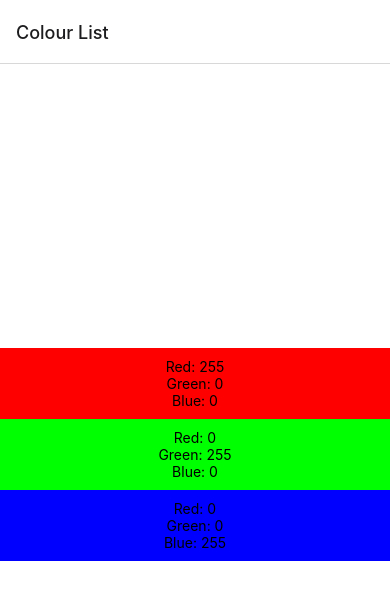
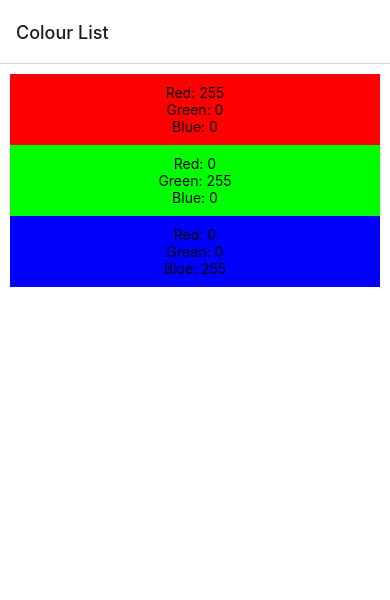
Before and after one commit to andrewtaiye/pcmob3-colours, a React Native app: screen / in a window 390 px wide. Shown: the top 600 px of the page. Built offline with nearby package versions, Linux system fonts and the light colour scheme.

Commit message:
added flatlist

```diff
--- a/App.js
+++ b/App.js
@@ -1,17 +1,25 @@
 import { StatusBar } from "expo-status-bar";
-import React from "react";
-import { StyleSheet, Text, View } from "react-native";
+import React, { useState } from "react";
+import { StyleSheet, Text, View, FlatList } from "react-native";
 import { createStackNavigator } from "@react-navigation/stack";
 import { NavigationContainer } from "@react-navigation/native";
 
 import BlockRGB from "./components/BlockRGB";
 
 function HomeScreen() {
+  const [colorArray, setColorArray] = useState([
+    { red: 255, green: 0, blue: 0, id: "0" },
+    { red: 0, green: 255, blue: 0, id: "1" },
+    { red: 0, green: 0, blue: 255, id: "2" },
+  ]);
+
+  function renderItem({ item }) {
+    return <BlockRGB red={item.red} green={item.green} blue={item.blue} />;
+  }
+
   return (
     <View style={styles.container}>
-      <BlockRGB red={255} green={0} blue={0} />
-      <BlockRGB red={0} green={255} blue={0} />
-      <BlockRGB red={0} green={0} blue={255} />
+      <FlatList style={styles.list} data={colorArray} renderItem={renderItem} />
     </View>
   );
 }
@@ -35,4 +43,8 @@
     alignItems: "center",
     justifyContent: "center",
   },
+  list: {
+    padding: 10,
+    width: "100%",
+  },
 });
```
